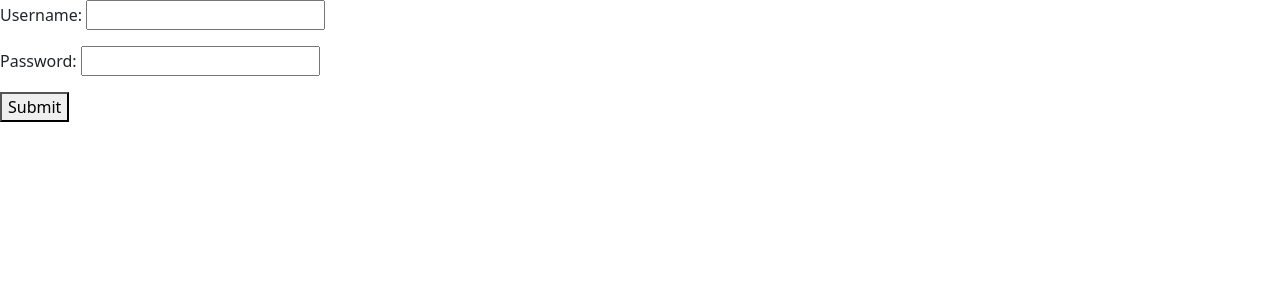
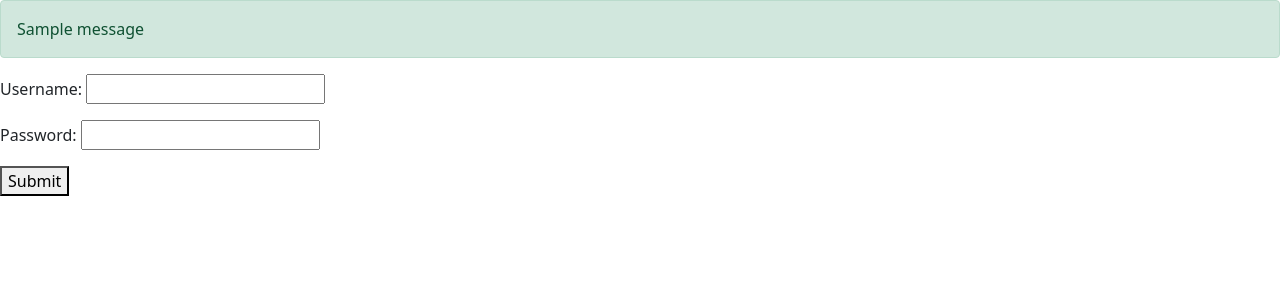
Before and after one commit to sadegh-dev/simple-weblog, a Django app: page /accounts/login/ in a window 1280 px wide. Shown: the part 56-356 px from the top of the page. Run offline with Django 3.2, Linux system fonts and the light colour scheme; one stand-in notice (Sample message) is shown.

Commit message:
create messages

```diff
--- a/weblog/accounts/views.py
+++ b/weblog/accounts/views.py
@@ -2,6 +2,7 @@ from django.shortcuts import render, redirect
 from django.http import HttpResponse
 from .forms import UserLoginForm
 from django.contrib.auth import authenticate, login
+from django.contrib import messages
 
 
 def user_login(request):
@@ -13,10 +14,13 @@ def user_login(request):
             user = authenticate(request, username=username, password=password)
             if user is not None :
                 login(request, user)
+                messages.success(request, 'Login is Success','success')
                 return redirect('blog:home')
+            else :
+                messages.error(request, 'wrong username or password','danger')
     else :
         form = UserLoginForm()
-        context = {
-            'form': form,
-        }
-        return render(request, 'accounts/login.html', context)
+    context = {
+        'form': form,
+    }
+    return render(request, 'accounts/login.html', context)
--- a/weblog/templates/base.html
+++ b/weblog/templates/base.html
@@ -8,6 +8,7 @@
 <body>
     {% include 'navbar.html' %}
     <div class='jumbotron'>
+        {% include 'messages.html' %}
         {% block content %} {% endblock %}
     </div>
 
--- /dev/null
+++ b/weblog/templates/messages.html
@@ -0,0 +1,5 @@
+{% if messages %}
+	{% for message in messages %}
+        <p {% if message.tags %} class='alert alert-{{ message.tags }}'{% endif %} > {{ message }} </p>
+	{% endfor %}
+{% endif %}
```
Also changed, not shown: weblog/db.sqlite3.
